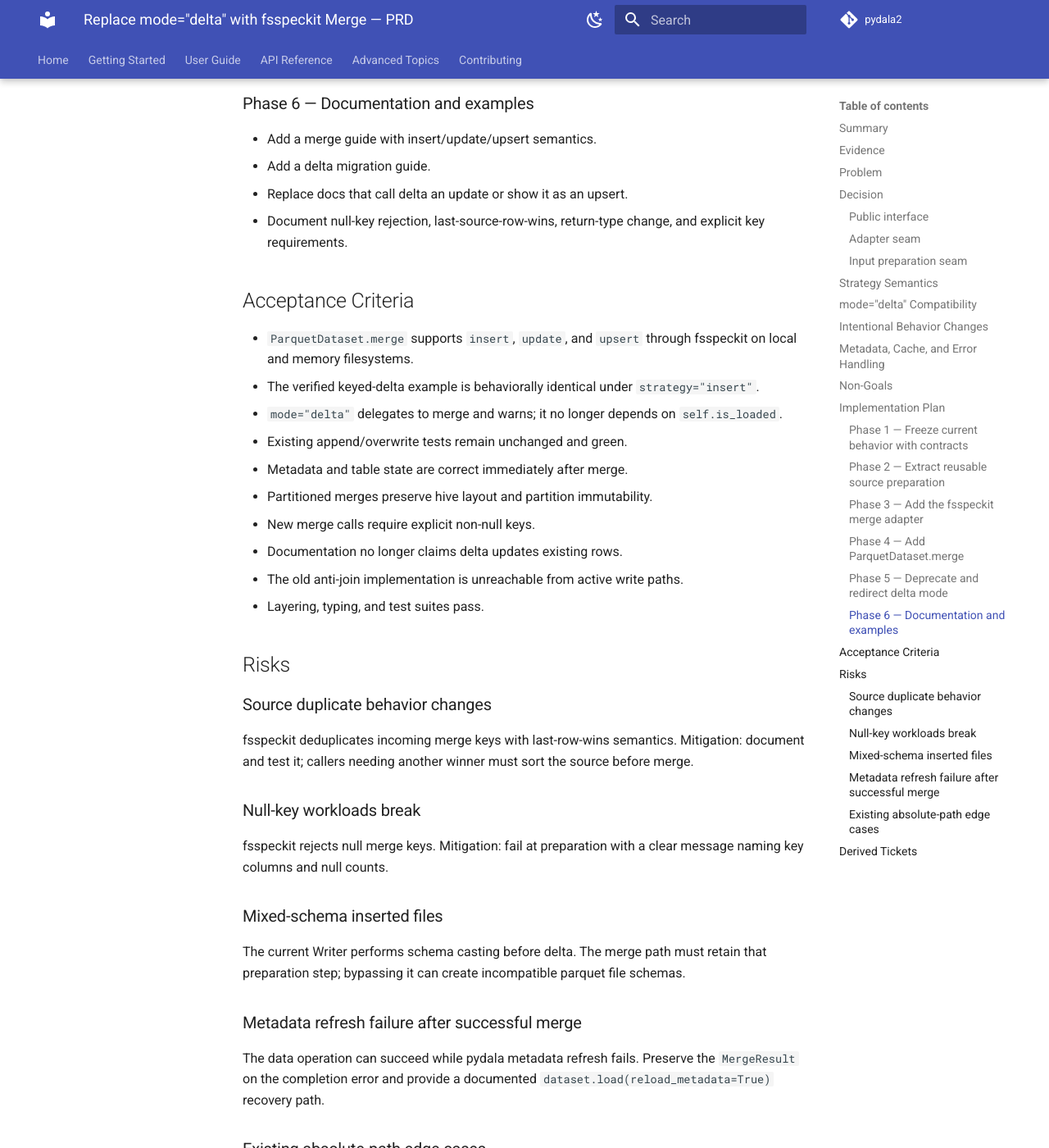
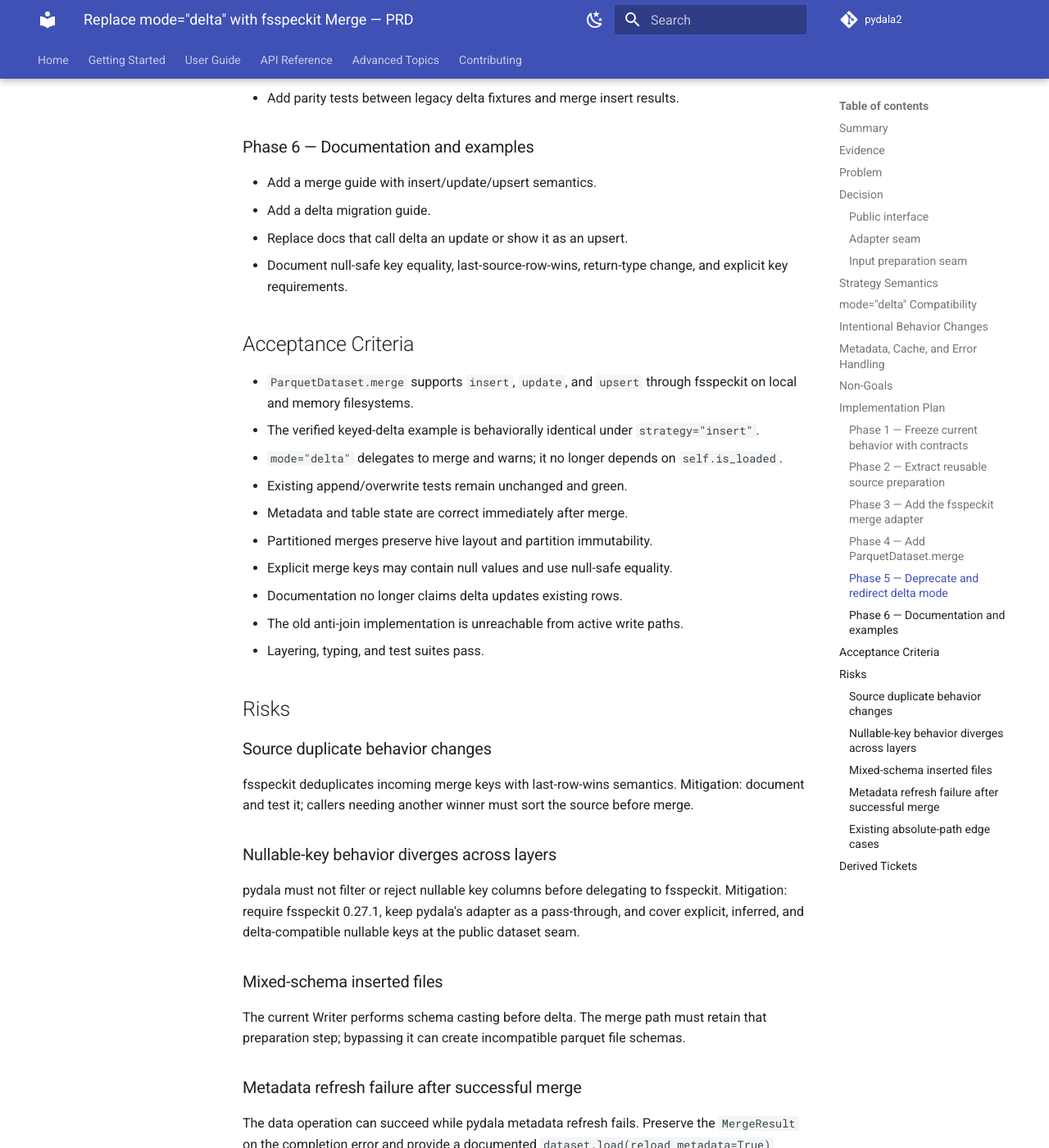
Before and after one commit to legout/pydala2, an MkDocs documentation site: the page built from docs/plans/fsspeckit-merge-replaces-delta-prd.md, in a window 1280 px wide and 1400 px high, scrolled down 7803 px. Shown: the whole window at 82% size. Built offline with MkDocs 1.6.1 and Material for MkDocs 9.7.7, drawn with Linux system fonts in a browser that asks for light colours; comment, search, counter and statistics services are not loaded; the version menu is left out; some of the changed text lies outside the part shown.

Commit message:
feat(dataset): support null-safe merge keys
Delegate nullable key identity to fsspeckit 0.27.1, include nullable columns in inferred whole-row keys, and update delta compatibility contracts and documentation.

```diff
--- a/docs/plans/fsspeckit-merge-replaces-delta-prd.md
+++ b/docs/plans/fsspeckit-merge-replaces-delta-prd.md
@@ -4,7 +4,7 @@
 >
 > **Repository:** `legout/pydala2`
 >
-> **Dependency:** `fsspeckit>=0.25.0` (already declared)
+> **Dependency:** `fsspeckit>=0.27.1`
 
 ## Summary
 
@@ -98,7 +98,11 @@ result: MergeResult = dataset.merge(
 
 Interface requirements:
 
-- `key_columns` is required for new `merge()` calls.
+- `key_columns` is optional for new `merge()` calls. When omitted, infer
+  whole-row identity from source columns that are present in every prepared
+  source table. Key equality is null-safe: null matches null and differs from
+  every non-null value. Callers should pass explicit business keys when a
+  changed value must update an existing row.
 - `partition_by` defaults to the dataset's existing partition columns.
 - `backend="pyarrow"` is the default because it supports arbitrary fsspec
   filesystems; DuckDB remains an explicit alternative.
@@ -218,7 +222,7 @@ must:
 5. refresh pydala file, metadata, table, and cache state after completion.
 
 If `delta_subset` is omitted, preserve the old exact-row behavior for the
-compatibility release by deriving keys from common, non-null source/target
+compatibility release by deriving keys from common source/target
 columns. Emit a stronger warning that explicit `key_columns` will be required
 when `mode="delta"` is removed.
 
@@ -235,9 +239,9 @@ A future major release removes:
 | Area | Existing delta | fsspeckit-backed merge |
 | --- | --- | --- |
 | Dataset load state | delta only if `self.is_loaded`; otherwise append | always inspects target files |
-| Null keys | Polars anti-join treats nulls as equal | null merge keys rejected |
+| Null keys | Polars anti-join treats nulls as equal | null-safe equality; null matches null only |
 | Duplicate source keys | retained unless `unique=` | last source row wins |
-| Missing key specification | all common non-null columns | compatibility inference only; new interface requires keys |
+| Missing key specification | all common columns | all common prepared source columns |
 | Outcome | metadata list / docs claim `None` | typed `MergeResult` |
 | Existing row changes | impossible | explicit `update` / `upsert` |
 
@@ -258,7 +262,7 @@ new completion error that retains the `MergeResult` for recovery and auditing.
 ## Non-Goals
 
 - Reimplement merge logic in pydala.
-- Preserve undocumented source-duplicate or null-key behavior.
+- Preserve undocumented source-duplicate behavior.
 - Add delete semantics; fsspeckit merge currently reports `deleted=0`.
 - Replace `append` or `overwrite`.
 - Change compaction, deduplication, or repartition maintenance interfaces.
@@ -311,7 +315,7 @@ new completion error that retains the `MergeResult` for recovery and auditing.
 - Add a merge guide with insert/update/upsert semantics.
 - Add a delta migration guide.
 - Replace docs that call delta an update or show it as an upsert.
-- Document null-key rejection, last-source-row-wins, return-type change, and
+- Document null-safe key equality, last-source-row-wins, return-type change, and
   explicit key requirements.
 
 ## Acceptance Criteria
@@ -325,7 +329,7 @@ new completion error that retains the `MergeResult` for recovery and auditing.
 - Existing append/overwrite tests remain unchanged and green.
 - Metadata and table state are correct immediately after merge.
 - Partitioned merges preserve hive layout and partition immutability.
-- New merge calls require explicit non-null keys.
+- Explicit merge keys may contain null values and use null-safe equality.
 - Documentation no longer claims delta updates existing rows.
 - The old anti-join implementation is unreachable from active write paths.
 - Layering, typing, and test suites pass.
@@ -338,10 +342,12 @@ fsspeckit deduplicates incoming merge keys with last-row-wins semantics.
 Mitigation: document and test it; callers needing another winner must sort the
 source before merge.
 
-### Null-key workloads break
+### Nullable-key behavior diverges across layers
 
-fsspeckit rejects null merge keys. Mitigation: fail at preparation with a clear
-message naming key columns and null counts.
+pydala must not filter or reject nullable key columns before delegating to
+fsspeckit. Mitigation: require fsspeckit 0.27.1, keep pydala's adapter as a
+pass-through, and cover explicit, inferred, and delta-compatible nullable keys
+at the public dataset seam.
 
 ### Mixed-schema inserted files
 
```
Also changed, not shown: docs/user-guide/merge.md (+13 -4 lines), pyproject.toml (+13 -26 lines), 6 other files.
